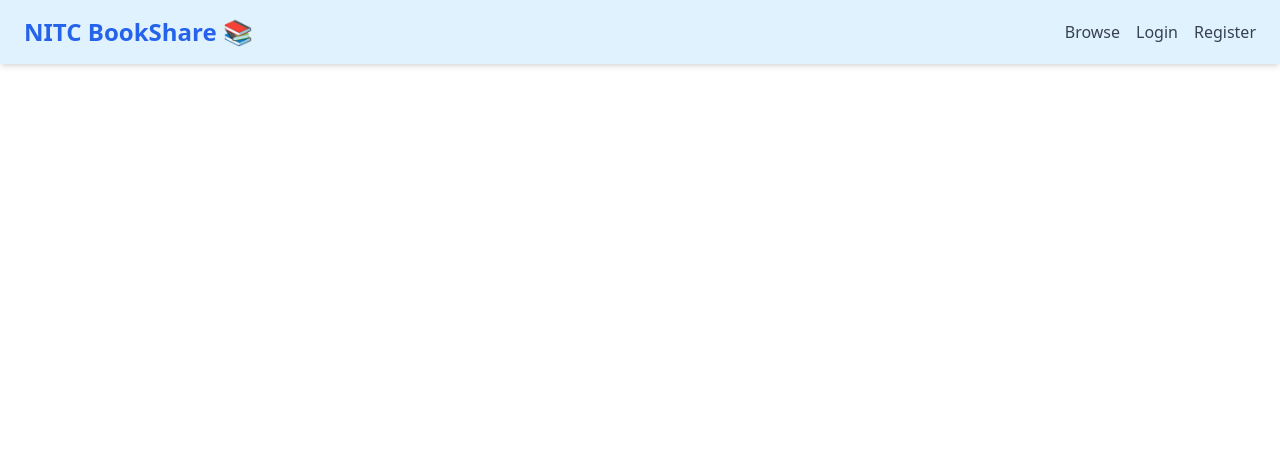
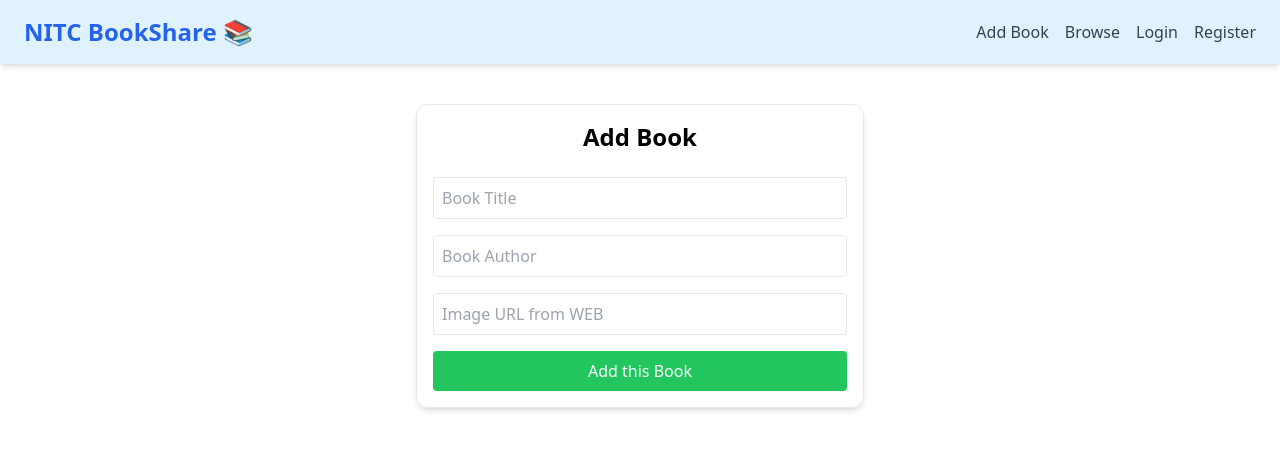
Before and after one commit to sanjaydevs/Book_Sharing_App, a React (Vite) app in the folder client/: page /add-book in a window 1280 px wide. Shown: the top 450 px of the page. Built offline with nearby package versions, Linux system fonts and the light colour scheme.

Commit message:
add book done

```diff
--- a/client/package.json
+++ b/client/package.json
@@ -12,6 +12,7 @@
   "dependencies": {
     "@tailwindcss/vite": "^4.1.11",
     "autoprefixer": "^10.4.21",
+    "axios": "^1.10.0",
     "postcss": "^8.5.6",
     "react": "^19.1.0",
     "react-dom": "^19.1.0",
--- a/client/src/components/navbar.jsx
+++ b/client/src/components/navbar.jsx
@@ -7,6 +7,9 @@ const Navbar = () => {
         NITC BookShare 📚
         </Link>
         <div className="flex gap-4 text-gray-700 font-medium ">
+        <Link to="/add-book" className="hover:text-blue-600 transition">
+            Add Book
+        </Link>
         <Link to="/browse" className="hover:text-blue-600 transition">
             Browse
         </Link>
--- a/client/src/pages/addBook.jsx
+++ b/client/src/pages/addBook.jsx
@@ -1,5 +1,67 @@
+import React, {useState} from "react";
+import axios from "axios";
+
 export default function AddBook() {
+
+        const [form,setForm]=useState({
+            title:"",
+            author:"",
+            image:""
+        });
+
+    const handleChange=(e)=>{
+        setForm({...form,[e.target.name]:e.target.value});
+    }
+
+    const handleSubmit= async (e)=>{
+        e.preventDefault();
+        const token=localStorage.getItem("token");
+        try{
+            const res = await axios.post("http://localhost:5000/api/books/add",form,{
+                headers:{
+                    Authorization: `Bearer ${token}`
+                },
+            });
+            alert("Book added successfully");
+        } catch(err){
+            alert("Error adding book");
+            console.error("Error adding book:", err);
+        }
+    }
+
+
+
     return (
-        <div></div>
+        <div className="max-w-md mx-auto mt-10 p-4 border rounded-xl shadow-md">
+            <h2 className="text-2xl font-bold mb-6 text-center">Add Book</h2>
+            <form onSubmit={handleSubmit} className="space-y-4">
+
+                <input
+                name="title"
+                placeholder="Book Title"
+                value={form.title}
+                onChange={handleChange}
+                className="w-full p-2 border rounded"
+                />
+
+                <input
+                name="author"
+                placeholder="Book Author"
+                value={form.author}
+                onChange={handleChange}
+                className="w-full p-2 border rounded"
+                />
+
+                <input
+                name="image"
+                placeholder="Image URL from WEB"
+                value={form.image}
+                onChange={handleChange}
+                className="w-full p-2 border rounded"
+                />
+
+                <button type="submit" className="w-full bg-green-500 text-white p-2 rounded hover:bg-green-700">Add this Book</button>
+            </form>
+        </div>
     )
 }
```
Also changed, not shown: 2 other files (tests, documents, lock files or other folders).
